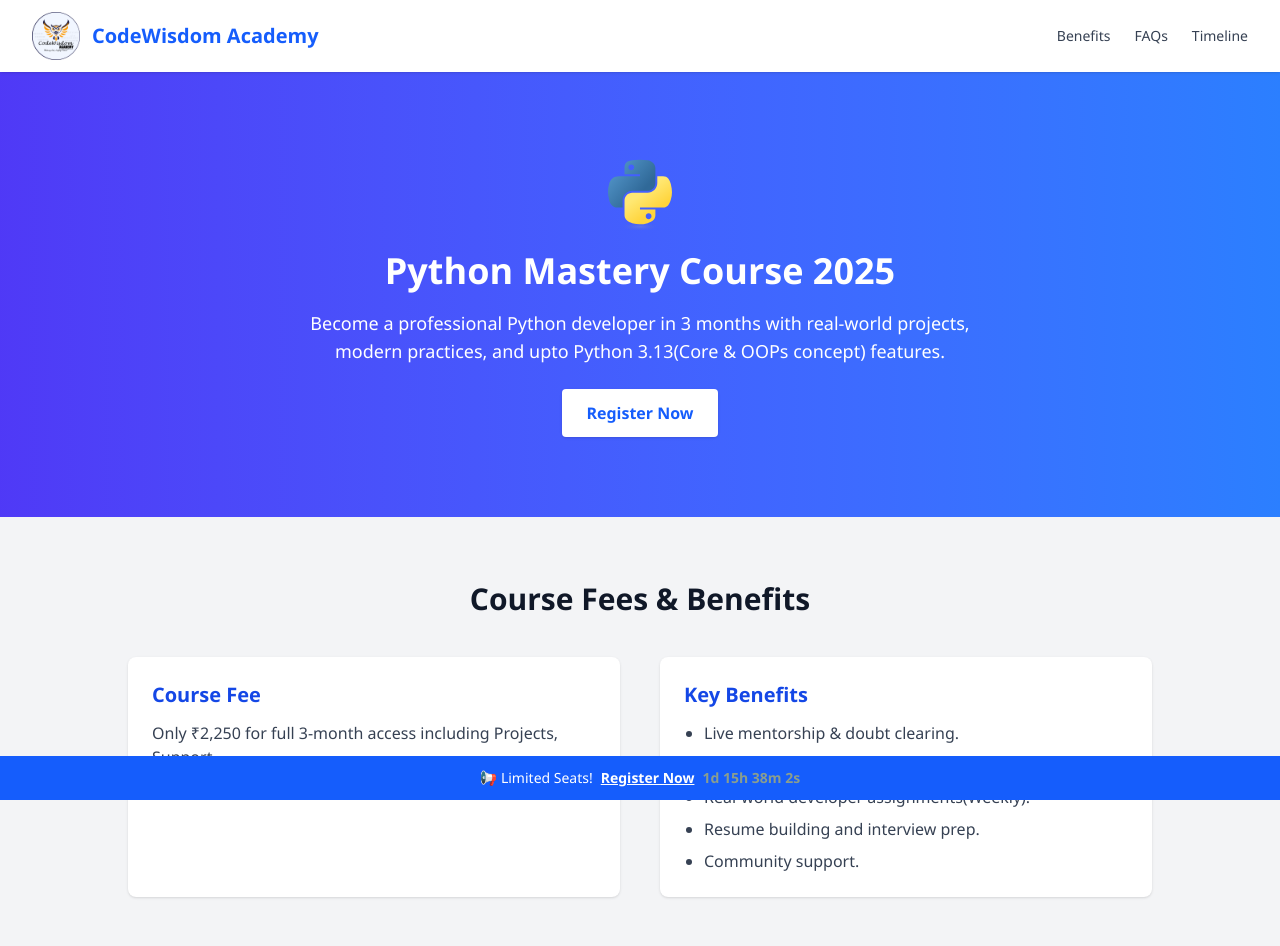
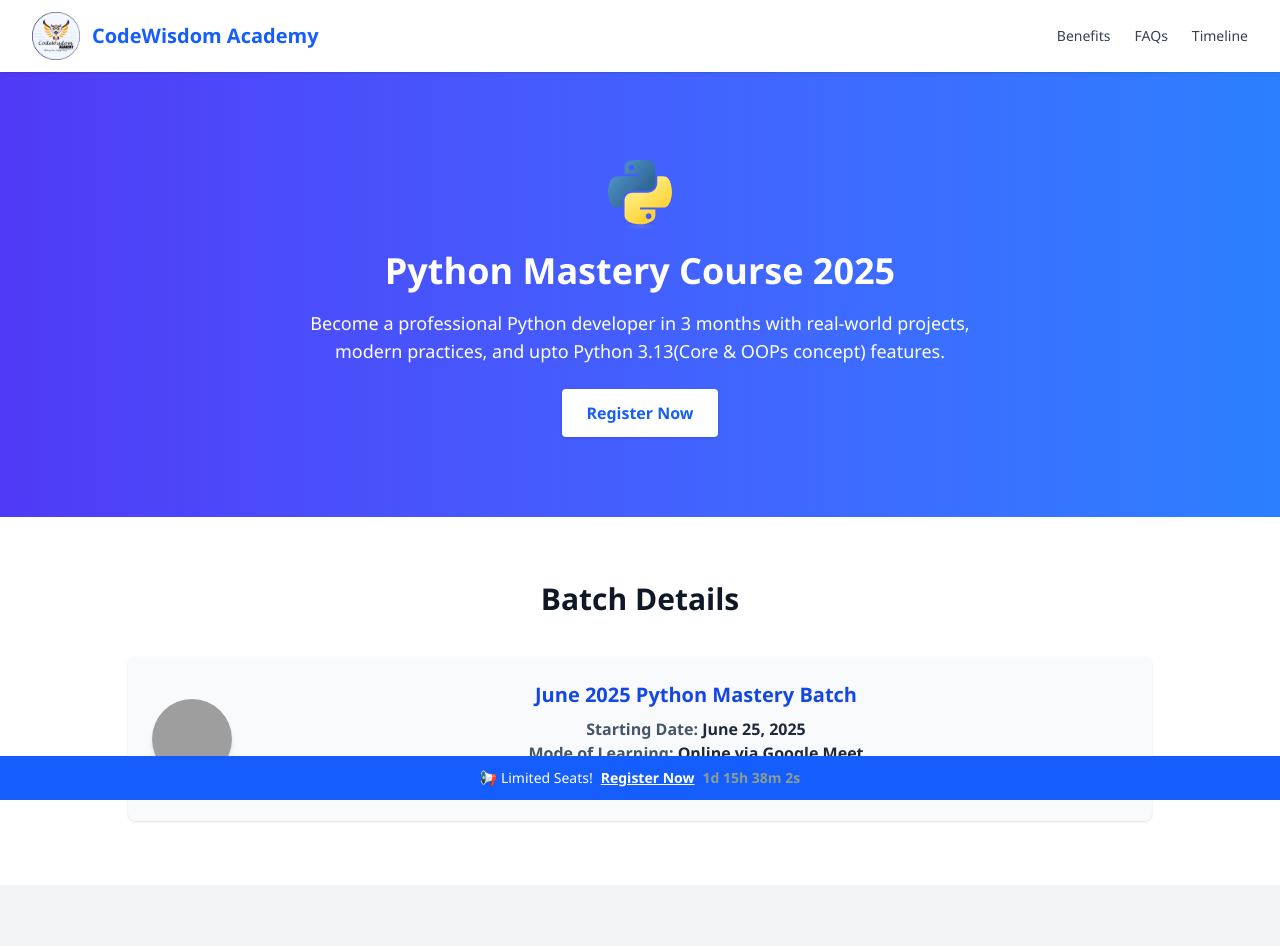
Before and after one commit to BiswaJit-199/Courses, a plain HTML site: page Python-course-2025.html in a window 1280 px wide. Shown: the top 946 px of the page. Drawn offline with nearby package versions, Linux system fonts and the light colour scheme; grey boxes are pictures that could not be loaded.

Commit message:
Update Python-course-2025.html
Final Changes

```diff
--- a/Python-course-2025.html
+++ b/Python-course-2025.html
@@ -27,7 +27,7 @@
 		class="fixed bottom-0 left-0 right-0 bg-blue-600 text-white text-center py-3 z-50 flex flex-col sm:flex-row items-center justify-center gap-2 text-sm">
 		<p class="flex items-center gap-2">
 			📢 Limited Seats!
-			<a href="#" target="_blank" class="underline font-semibold">Register Now</a>
+			<a href="https://forms.gle/HY35XuXnxa3m4TYr8" target="_blank" class="underline font-semibold">Register Now</a>
 		</p>
 		<p class="animate-pulse text-yellow-300 font-semibold" id="countdown">Loading...</p>
 	</div>
@@ -81,12 +81,31 @@
 			</h1>
 			<p class="text-base md:text-lg mb-6 max-w-2xl mx-auto">Become a professional Python developer in 3 months
 				with real-world projects, modern practices, and upto Python 3.13(Core & OOPs concept) features.</p>
-			<a href="#" target="_blank"
+			<a href="https://forms.gle/HY35XuXnxa3m4TYr8" target="_blank"
 				class="inline-block bg-white text-blue-600 font-semibold px-6 py-3 rounded shadow hover:bg-blue-100 transition">Register
 				Now</a>
 		</div>
 	</section>
-
+	<!-- Batch Details Section -->
+	<section class="bg-white py-16 px-6">
+		<div class="max-w-5xl mx-auto">
+		  <h2 class="text-3xl font-bold text-center mb-10">Batch Details</h2>
+		  <div class="flex flex-col md:flex-row items-center gap-8 bg-gray-50 p-6 rounded-lg shadow">
+			<img src="https://img.icons8.com/color/96/000000/google-meet--v2.png" alt="Google Meet"
+			  class="w-20 h-20 rounded-full object-cover shadow-md">
+			<div class="flex flex-col justify-center items-center flex-1">
+			  <h3 class="text-xl font-semibold text-blue-700 mb-2 text-center">June 2025 Python Mastery Batch</h3>
+			  <p class="text-slate-600 text-base font-semibold mb-3 text-center">
+				Starting Date: <span class="text-gray-800 font-bold">June 25, 2025</span><br />
+				Mode of Learning: <span class="text-gray-800 font-bold">Online via Google Meet</span>
+			  </p>
+			  <p class="text-sm text-gray-600 text-center">
+				Live classes every weekend, doubt-clearing, and real-time interaction.
+			  </p>
+			</div>
+		  </div>
+		</div>
+	  </section>
 	<!-- Fee & Benefits Section -->
 	<section id="benefits" class="bg-gray-100 py-16 px-6">
 		<div class="max-w-5xl mx-auto">
@@ -138,11 +157,11 @@
 					<p class="text-gray-700">Yes! We start from absolute basics and progress to advanced topics
 						step-by-step.</p>
 				</div>
-				<div>
+				<!--<div>
 					<h3 class="font-semibold text-lg">Will I receive a certificate?</h3>
 					<p class="text-gray-700">Yes, a verifiable certificate will be issued upon successful course
 						completion.</p>
-				</div>
+				</div>-->
 				<div>
 					<h3 class="font-semibold text-lg">How do I get support if I'm stuck?</h3>
 					<p class="text-gray-700">You'll have access to a community forum, live sessions, and doubt support
```
